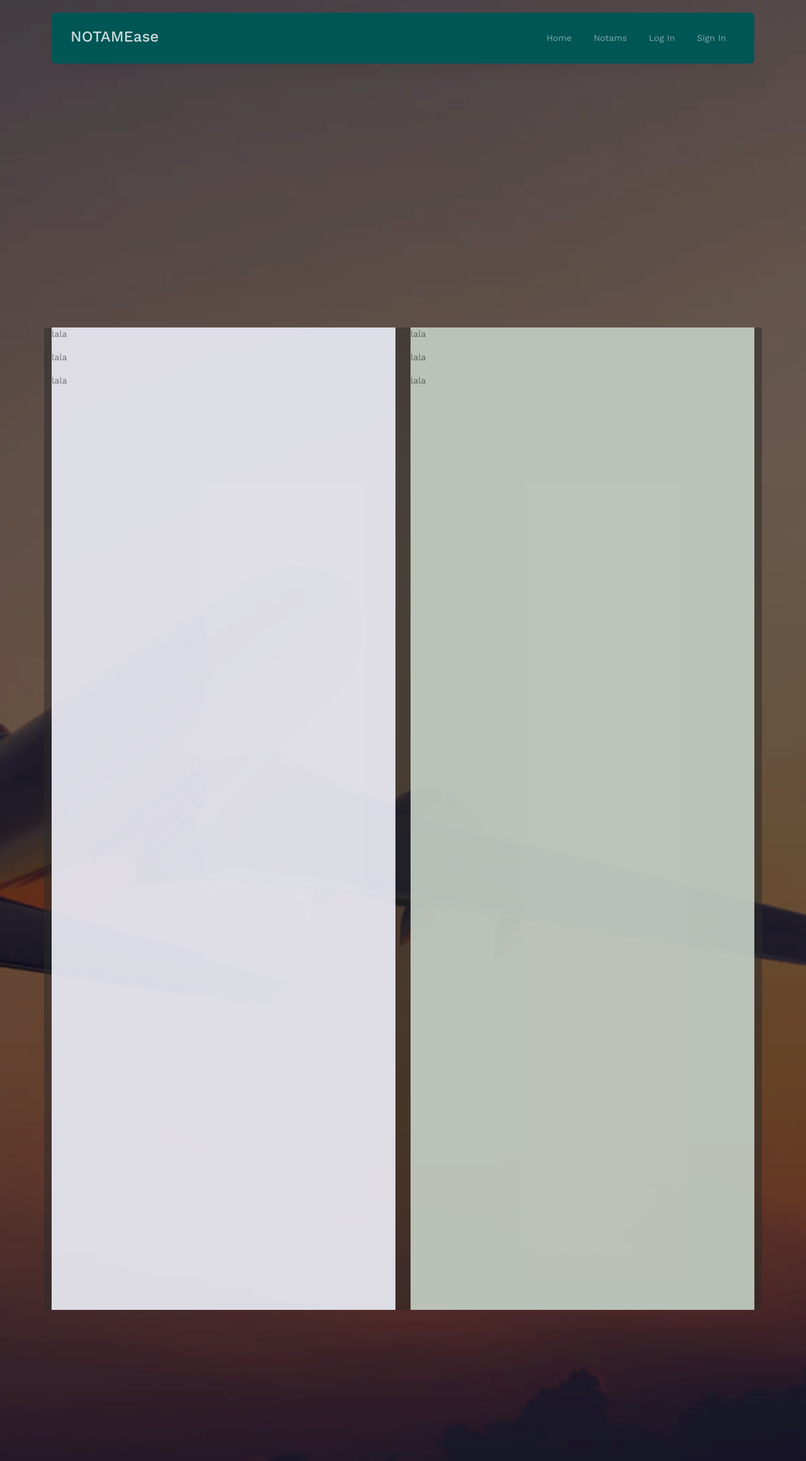
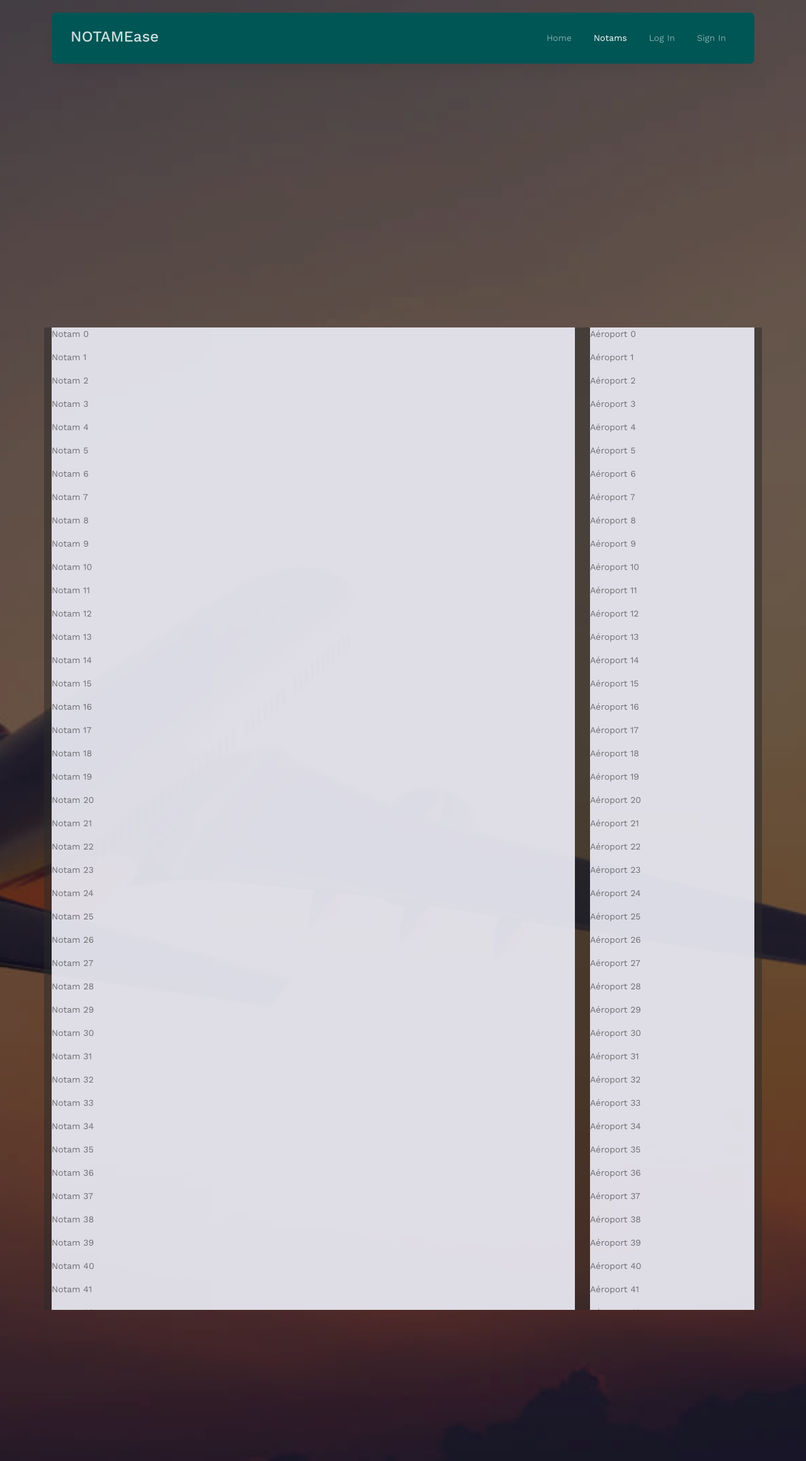
Before and after one commit to AllanB274/NOTAM_manager_BE, a Flask app: page /notam in a window 1280 px wide. Shown: the top 2320 px of the page at 63% size. Run offline with Flask 3, Linux system fonts and the light colour scheme; some libraries are stand-ins or nearby versions.

Commit message:
J'ai encore pas fait grand chose

```diff
--- a/notam_groupeA/SiteNotam/template/layout/navbar.html
+++ b/notam_groupeA/SiteNotam/template/layout/navbar.html
@@ -17,7 +17,7 @@
               class="js-clone-nav d-none d-lg-inline-block text-start site-menu float-end"
             >
               <li class="{{ 'active' if request.endpoint == 'index' else '' }}"><a href="/">Home</a></li>
-              <li class="{{ 'active' if request.endpoint == 'notams' else '' }}"><a href="/notam">Notams</a></li>
+              <li class="{{ 'active' if request.endpoint == 'notam' else '' }}"><a href="/notam">Notams</a></li>
               <!-- <li class="{{ 'active' if request.endpoint == 'vols' else '' }}"><a href="/vols">Vols</a></li> -->
               <li class="{{ 'active' if request.endpoint == 'compte' else '' }}"><a href="/compte">Log In</a></li>
               <li class="{{ 'active' if request.endpoint == 'signin' else '' }}"><a href="/signin">Sign In</a></li>
--- a/notam_groupeA/SiteNotam/template/notam.html
+++ b/notam_groupeA/SiteNotam/template/notam.html
@@ -26,18 +26,18 @@
             <!-- <div id="filtre">
 
             </div> -->
-                <div id="notams" style="background-color: rgba(43, 43, 43, 0.5);width:75%" class="col">
-                    <div style="overflow-y: scroll; height: 60vh;background-color: rgba(240, 240, 250, 0.9); margin: 0em">
-                        <p>lala</p>
-                        <p>lala</p>
-                        <p>lala</p>
+                <div id="notams" style="background-color: rgba(43, 43, 43, 0.5);width:75%" class="col-6">
+                    <div style="overflow-y: scroll; height: 60vh;background-color: rgba(240, 240, 250, 0.9)">
+                        {%for i in range(100)%}
+                        <p>Notam {{i}}</p>
+                        {% endfor %}
                     </div>
                 </div>
-                <div id="airports" style="background-color: rgba(43, 43, 43, 0.5); width:25%;" class="col">
-                    <div style="overflow-y: scroll; height: 60vh;background-color: rgba(200, 210, 200, 0.9); margin:0em">
-                        <p>lala</p>
-                        <p>lala</p>
-                        <p>lala</p>
+                <div id="airports" style="background-color: rgba(43, 43, 43, 0.5); width:25%;" class="col-4">
+                    <div style="overflow-y: scroll; height: 60vh;background-color: rgba(240, 240, 250, 0.9)">
+                        {%for i in range(100)%}
+                        <p>Aéroport {{i}}</p>
+                        {% endfor %}
                     </div>
                 </div>
         </div>
```
